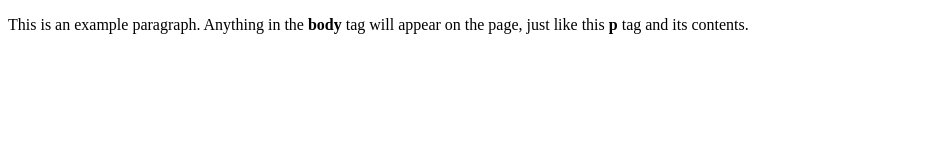
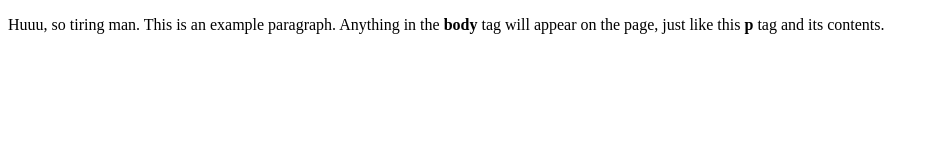
Before and after one commit to ainzizou/testCode, a plain HTML site: page index.html in a window 1280 px wide. Shown: the whole page, without its empty margins (0-935 px from the left). Drawn offline with Linux system fonts and the light colour scheme.

Commit message:
Edit file index

```diff
--- a/index.html
+++ b/index.html
@@ -4,6 +4,6 @@
     <title>From github</title>
   </head>
   <body>
-    <p>This is an example paragraph. Anything in the <strong>body</strong> tag will appear on the page, just like this <strong>p</strong> tag and its contents.</p>
+    <p>Huuu, so tiring man. This is an example paragraph. Anything in the <strong>body</strong> tag will appear on the page, just like this <strong>p</strong> tag and its contents.</p>
   </body>
 </html>
```
